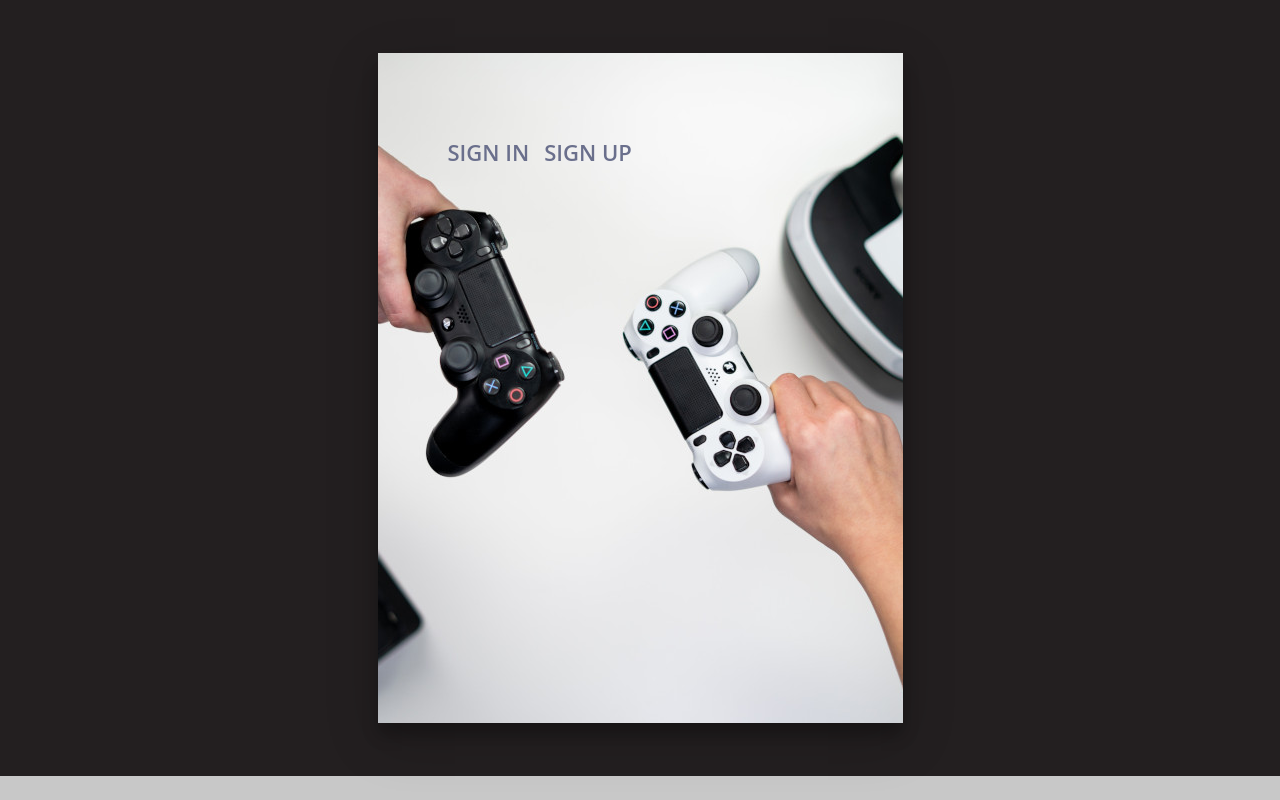
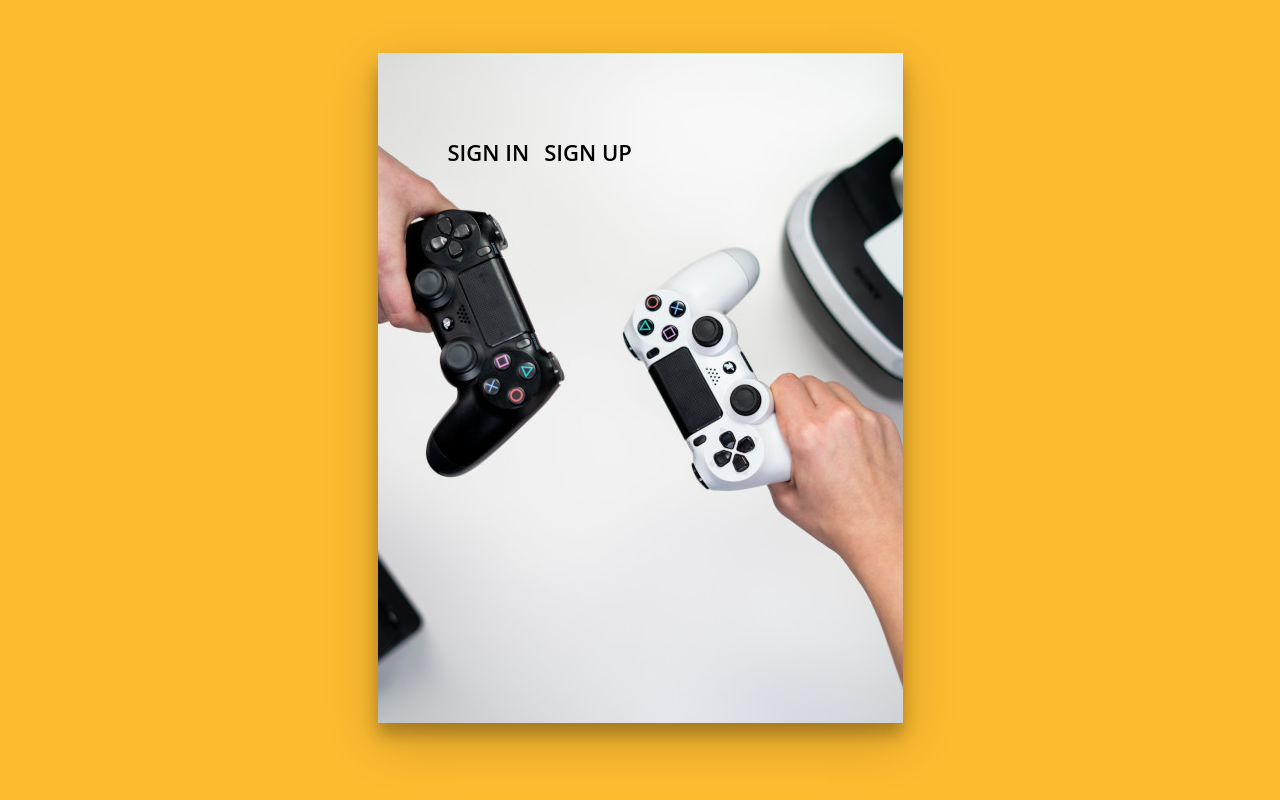
Before and after one commit to WariDub/party-up, a React (Create React App) app in the folder party-up-frontend/: page /AuthenticationForm in a window 1280 px wide. Built offline with nearby package versions, Linux system fonts and the light colour scheme.

Commit message:
Adjusted main page design

```diff
--- a/party-up-frontend/src/Auth/AuthenticationForm.tsx
+++ b/party-up-frontend/src/Auth/AuthenticationForm.tsx
@@ -105,13 +105,8 @@ export const AuthenticationForm = (props: any) => {
                   }
                 />
               </div>
-              <div className="group">
-                <input id="check" type="checkbox" className="check" checked />
-                <label htmlFor="check">
-                  <span className="icon"></span> Keep me Signed in
-                </label>
-              </div>
-              <div className="group">
+
+		<div className="group">
                 <button type="submit" className="button" value="Sign In" onClick={signIn}>
                   Sign In
                 </button>
@@ -119,7 +114,11 @@ export const AuthenticationForm = (props: any) => {
               </div>
               <div className="hr"></div>
               <div className="foot-lnk">
-                <a href="#forgot">Forgot Password?</a>
+         <a href="#forgot">WELCOME</a><br></br>
+
+	<a href="#forgot">TO</a><br></br>
+
+	<a href="#forgot">PARTY-UP</a>
               </div>
             </div>
             <div className="sign-up-htm">
@@ -142,6 +141,26 @@ export const AuthenticationForm = (props: any) => {
                   }
                 />
               </div>
+		<div className="group">
+                <label htmlFor="pass" className="label">
+                  Email Address
+                </label>
+                <input
+                  id="pass"
+                  type="text"
+                  className="input"
+                  value={email}
+                  onChange={(event) =>
+                    setSignUpData({
+                      username,
+                      email: event.target.value,
+                      password,
+                      repeatedPassword,
+                    })
+                  }
+                />
+              </div>
+
               <div className="group">
                 <label htmlFor="pass" className="label">
                   Password
@@ -182,26 +201,7 @@ export const AuthenticationForm = (props: any) => {
                   }
                 />
               </div>
-              <div className="group">
-                <label htmlFor="pass" className="label">
-                  Email Address
-                </label>
-                <input
-                  id="pass"
-                  type="text"
-                  className="input"
-                  value={email}
-                  onChange={(event) =>
-                    setSignUpData({
-                      username,
-                      email: event.target.value,
-                      password,
-                      repeatedPassword,
-                    })
-                  }
-                />
-              </div>
-              <div className="group">
+                            <div className="group">
                 <button type="submit" className="button" value="Sign Up" onClick={SignUp}>
                   Register
                 </button>
@@ -209,7 +209,10 @@ export const AuthenticationForm = (props: any) => {
               </div>
               <div className="hr"></div>
               <div className="foot-lnk">
-                <label htmlFor="tab-1">Already Member?</label>
+                <label htmlFor="tab-1">PARTY-UP</label><br></br>
+		 <label htmlFor="tab-1">KSU</label><br></br>
+		<label htmlFor="tab-1">SWE 6813 SPRING 2021</label>
+
               </div>
             </div>
           </div>
--- a/party-up-frontend/src/Auth/style.css
+++ b/party-up-frontend/src/Auth/style.css
@@ -1,7 +1,7 @@
 body{
 	margin:0;
-	color:#6a6f8c;
-	background:#c8c8c8;
+	color:#000000;
+	background:#FDBB30;
 	font:600 16px/18px 'Open Sans',sans-serif;
 }
 *,:after,:before{box-sizing:border-box}
@@ -15,7 +15,7 @@ a{color:inherit;text-decoration:none}
     flex-direction: column;
     justify-content: center;
     align-items: center;
-    background-color: rgb(35, 31, 32);
+    background-color: rgb(253, 187, 48);
   }
 
 .login-wrap{
@@ -80,19 +80,34 @@ a{color:inherit;text-decoration:none}
 .login-form .group{
 	margin-bottom:15px;
 }
+
 .login-form .group .label,
-.login-form .group .input,
 .login-form .group .button{
 	width:100%;
 	color:#fff;
 	display:block;
+	display:block;
 }
-.login-form .group .input,
+
+
+.login-form .group .input{
+	width:100%;
+        display:block;
+
+	border:none;
+	padding:15px 20px;
+	border-radius:25px;
+
+}
+
+
+
 .login-form .group .button{
 	border:none;
 	padding:15px 20px;
 	border-radius:25px;
 	background:rgba(255,255,255,.1);
+
 }
 .login-form .group input[data-type="password"]{
 	text-security:circle;
```
